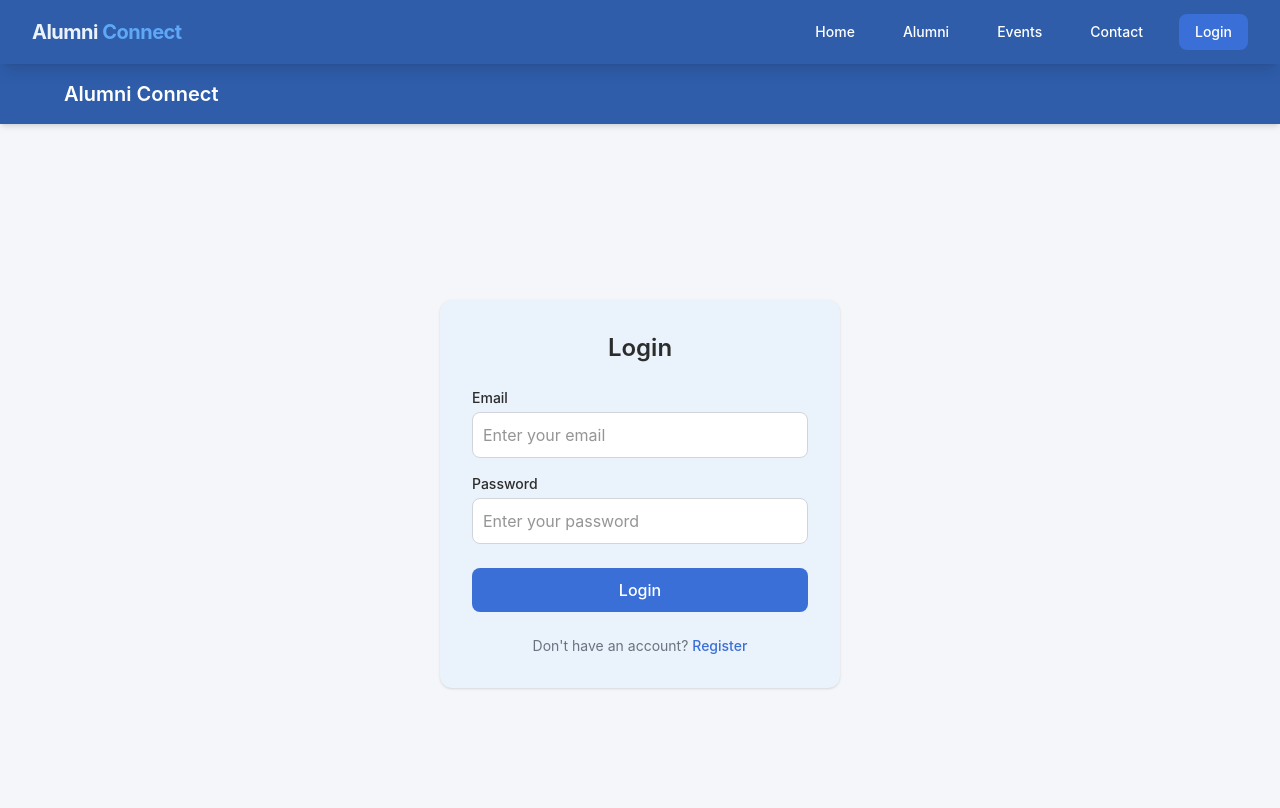
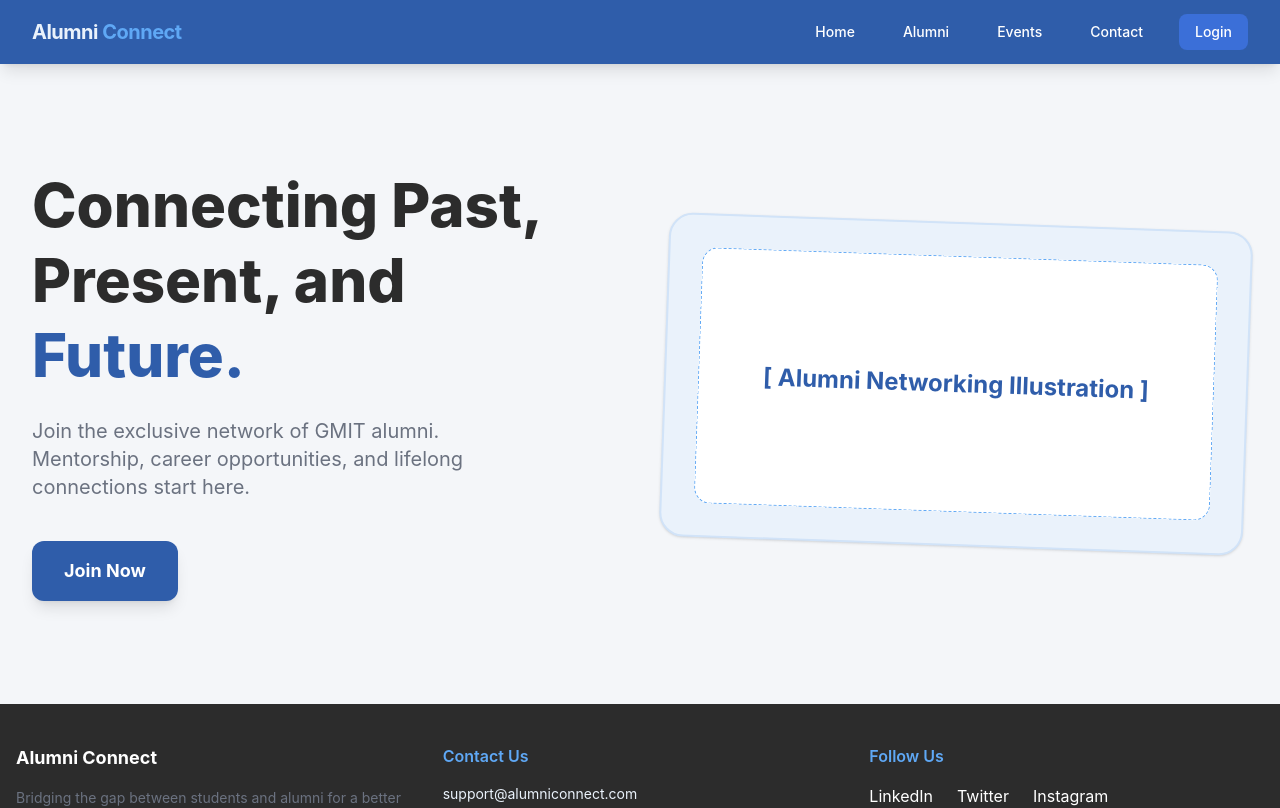
Before and after one commit to Kousthubha96/Alumini-Connect, a React (Vite) app in the folder client/: page / in a window 1280 px wide. Before the commit this address led to /login. Shown: the top 808 px of the page. Built offline with nearby package versions, Linux system fonts and the light colour scheme.

Commit message:
feat: implement Home page with hero section and Join Now CTA

```diff
--- a/client/src/App.jsx
+++ b/client/src/App.jsx
@@ -1,3 +1,4 @@
+import Home from './pages/Home';
 import React from 'react';
 import { Routes, Route, Navigate } from 'react-router-dom';
 import Navbar from './components/Navbar';
@@ -11,7 +12,7 @@ function App() {
       <Navbar />
       <main className="flex-grow">
         <Routes>
-          <Route path="/" element={<Navigate to="/login" />} />
+          <Route path="/" element={<Home />} />
           <Route path="/login" element={<Login />} />
           <Route path="/register" element={<Register />} />
         </Routes>
--- /dev/null
+++ b/client/src/pages/Home.jsx
@@ -0,0 +1,41 @@
+import React from 'react';
+import { Link } from 'react-router-dom';
+
+const Home = () => {
+  return (
+    <div className="bg-[#F4F6F9] min-h-[80vh] flex items-center font-['Inter']">
+      <div className="max-w-7xl mx-auto px-4 sm:px-6 lg:px-8 py-20 text-center md:text-left flex flex-col md:flex-row items-center gap-12">
+
+        {/* Left Side: Content */}
+        <div className="md:w-1/2 space-y-6">
+          <h1 className="text-4xl md:text-6xl font-extrabold text-[#2C2C2C] leading-tight">
+            Connecting Past, Present, and <span className="text-[#2F5DAA]">Future.</span>
+          </h1>
+          <p className="text-lg md:text-xl text-[#6B7280] max-w-lg mx-auto md:mx-0">
+            Join the exclusive network of GMIT alumni. Mentorship, career opportunities, and lifelong connections start here.
+          </p>
+          <div className="pt-4">
+            <Link
+              to="/register"
+              className="inline-block bg-[#2F5DAA] text-white px-8 py-4 rounded-xl font-bold text-lg shadow-lg hover:bg-[#3B6FD8] hover:-translate-y-1 transition-all duration-300"
+            >
+              Join Now
+            </Link>
+          </div>
+        </div>
+
+        {/* Right Side: Visual Element (Placeholder for an Illustration or Image) */}
+        <div className="md:w-1/2 hidden md:block">
+          <div className="bg-[#EAF2FB] rounded-3xl p-8 border-2 border-[#D1E3F8] shadow-sm transform rotate-2">
+            <div className="bg-white rounded-2xl h-64 flex items-center justify-center text-[#2F5DAA] font-bold text-2xl border border-dashed border-[#5FA8F5]">
+              [ Alumni Networking Illustration ]
+            </div>
+          </div>
+        </div>
+
+      </div>
+    </div>
+  );
+};
+
+export default Home;
```
